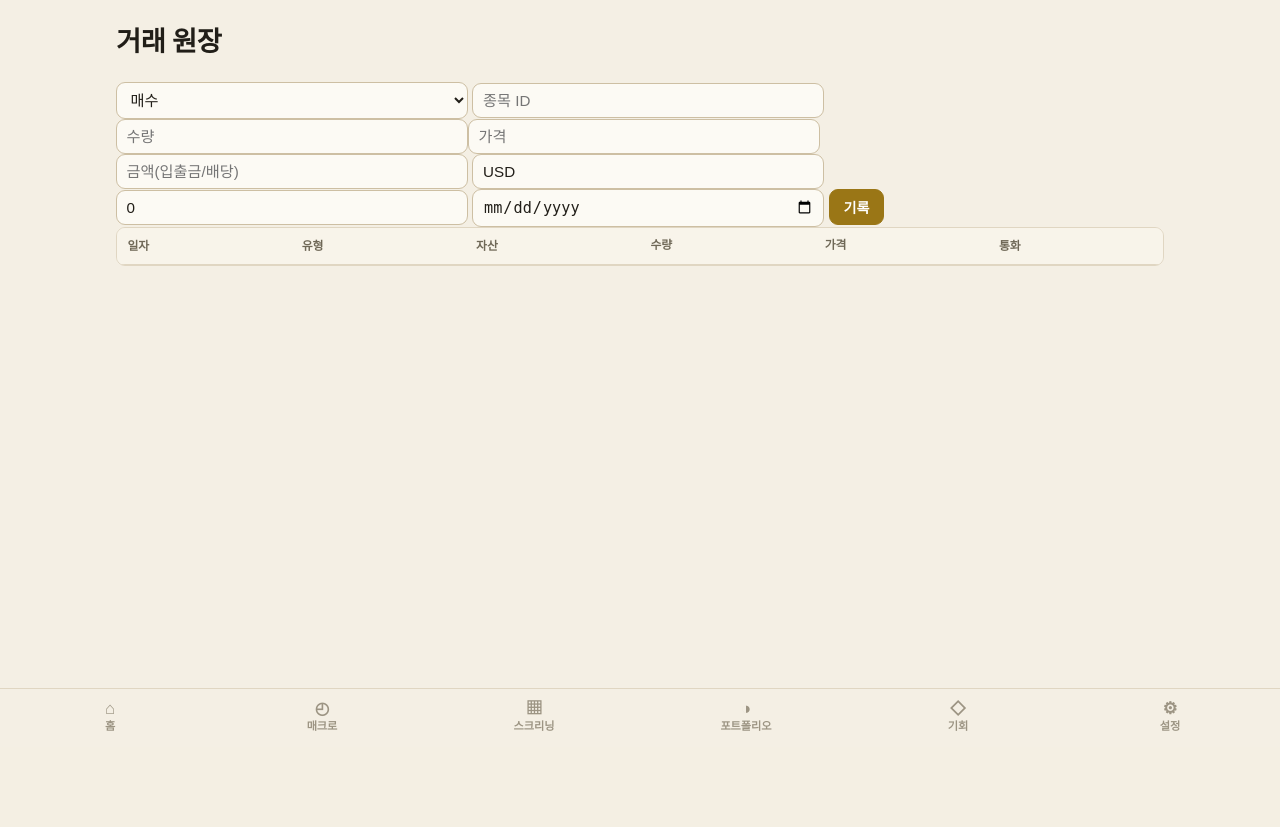
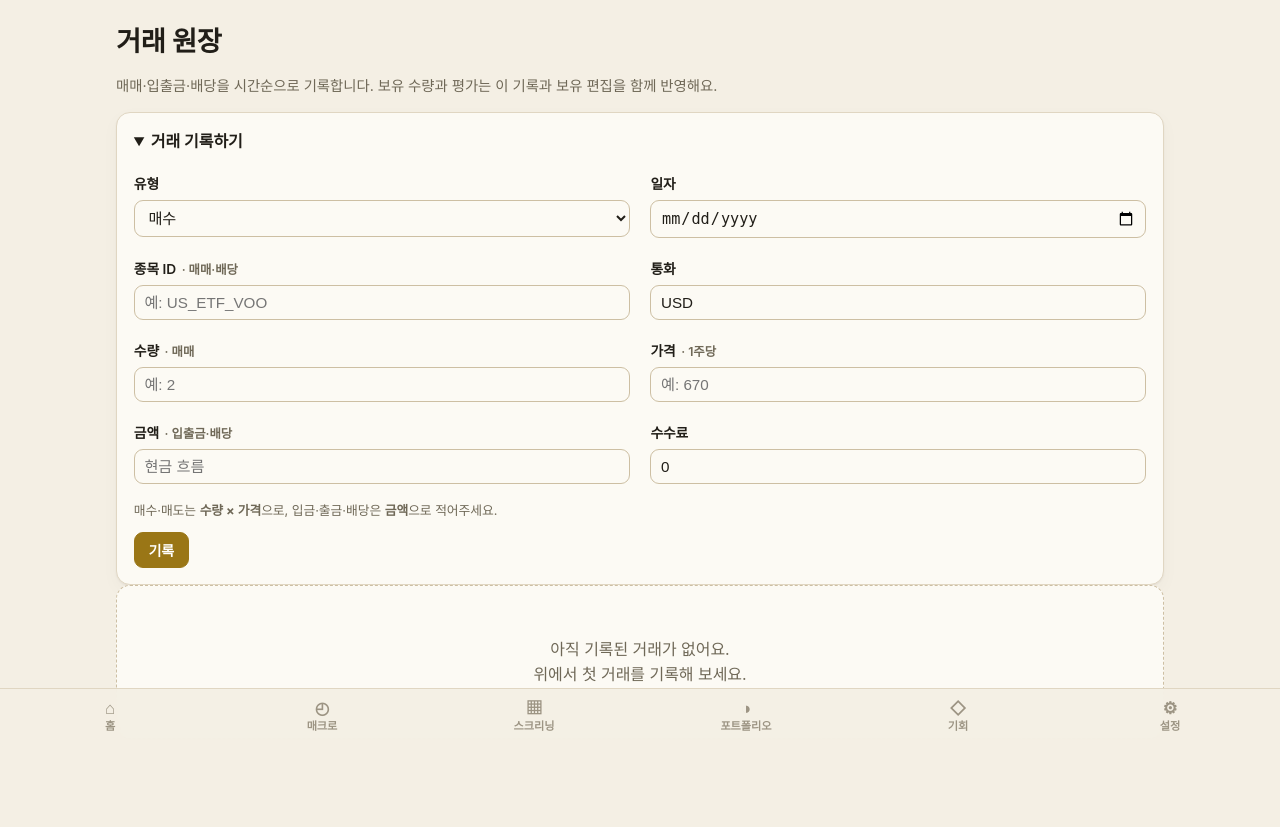
Before and after one commit to james20140802/croesus, a FastAPI app: template croesus/web/templates/transactions.html in a window 1280 px wide. Shown: the part 53-880 px from the top of the page. Before the commit the page ends 784 px from the top, so only its background shows below. Run offline with FastAPI, Linux system fonts and the light colour scheme; the template is opened without the code that fills it, so the values that code supplies are empty.

Commit message:
💄 feat: redesign the transactions ledger (passbook style)
The ledger was a row of unlabeled placeholder inputs over a raw table that showed
asset ids (US_ETF_QQQM), unrounded numbers (0.810987…), and no amount.

- Form: a labeled "거래 기록하기" card with grouped fields and a one-line hint on
  which fields each transaction type needs.
- Entries: a passbook-style list — date stamp in the margin, type pill, resolved
  symbol + company name, quantity × price detail, and a computed amount carrying a
  +/− cash-flow sign in green/red (inflow vs outflow). Empty state added.
- _fetch_ledger now resolves symbols and returns gross_amount/fees + a derived
  amount and flow direction so the view has real money figures to show.

Co-Authored-By: Claude Opus 4.8 <noreply@anthropic.com>

```diff
--- a/croesus/web/routes/portfolio.py
+++ b/croesus/web/routes/portfolio.py
@@ -8,7 +8,9 @@ from fastapi.responses import HTMLResponse, RedirectResponse
 from croesus.web.deps import templates, get_db_path
 from croesus.web.db import get_read_connection, get_write_connection
 from croesus.web.forms import holdings_form_to_csv, parse_transaction_form
-from croesus.web.services import build_portfolio_view, resolve_portfolio_id, opportunity_cache
+from croesus.web.services import (
+    build_portfolio_view, resolve_portfolio_id, resolve_symbol_map, opportunity_cache,
+)
 from croesus.portfolio.transaction_repository import TransactionRepository
 from croesus.jobs.portfolio_snapshot import run_portfolio_snapshot
 
@@ -57,13 +59,32 @@ def add_holding_row(request: Request) -> HTMLResponse:
     return templates.TemplateResponse(request, "partials/holdings_rows.html", {"h": {}})
 
 
+# 돈이 들어오는/나가는 거래(원장 표시에서 +/− 흐름과 색을 가른다).
+_INFLOW = {"sell", "deposit", "dividend"}
+_OUTFLOW = {"buy", "withdrawal", "fee"}
+
+
 def _fetch_ledger(conn, pid: str) -> list[dict]:
     rows = conn.execute(
-        "SELECT transaction_date, transaction_type, asset_id, quantity, price, currency "
-        "FROM portfolio_transactions WHERE portfolio_id = ? ORDER BY transaction_date DESC LIMIT 100",
+        "SELECT transaction_date, transaction_type, asset_id, quantity, price, "
+        "currency, gross_amount, fees FROM portfolio_transactions "
+        "WHERE portfolio_id = ? ORDER BY transaction_date DESC, transaction_id DESC LIMIT 100",
         [pid]).fetchall()
-    return [{"date": str(r[0]), "type": r[1], "asset_id": r[2], "quantity": r[3],
-             "price": r[4], "currency": r[5]} for r in rows]
+    symbols = resolve_symbol_map(conn, [r[2] for r in rows if r[2]])
+    ledger = []
+    for date, ttype, asset_id, qty, price, currency, gross, fees in rows:
+        sym, name = symbols.get(asset_id, (None, None)) if asset_id else (None, None)
+        amount = gross
+        if amount is None and qty is not None and price is not None:
+            amount = qty * price
+        ledger.append({
+            "date": str(date), "type": ttype, "asset_id": asset_id,
+            "symbol": sym or asset_id, "name": name,
+            "quantity": qty, "price": price, "currency": currency or "USD",
+            "amount": amount, "fees": fees or 0.0,
+            "flow": "in" if ttype in _INFLOW else "out" if ttype in _OUTFLOW else None,
+        })
+    return ledger
 
 
 @router.get("/portfolio/transactions", response_class=HTMLResponse)
--- a/croesus/web/templates/transactions.html
+++ b/croesus/web/templates/transactions.html
@@ -1,20 +1,60 @@
 {% extends "base.html" %}
 {% block content %}
+{% set csym = {"USD":"$","KRW":"₩","EUR":"€","JPY":"¥","GBP":"£"} %}
+{% set tone = {"buy":"gilt","sell":"gilt","deposit":"ok","dividend":"ok","withdrawal":"bad","fee":"bad","manual_adjustment":"neutral"} %}
 <h1>거래 원장</h1>
+<p class="muted" style="margin-top:-.4rem">매매·입출금·배당을 시간순으로 기록합니다. 보유 수량과 평가는 이 기록과 보유 편집을 함께 반영해요.</p>
+
 {% include "partials/form_errors.html" %}
-<form method="post" action="/portfolio/transactions" class="form inline">
-  <select name="transaction_type">
-    {% for t in ["buy","sell","deposit","withdrawal","dividend","fee","manual_adjustment"] %}
-    <option value="{{ t }}">{{ t | tx_type_label }}</option>{% endfor %}</select>
-  <input name="asset_id" placeholder="종목 ID">
-  <input name="quantity" placeholder="수량"><input name="price" placeholder="가격">
-  <input name="gross_amount" placeholder="금액(입출금/배당)">
-  <input name="currency" value="USD"><input name="fees" placeholder="수수료" value="0">
-  <input name="transaction_date" type="date" required>
-  <button type="submit" class="btn primary">기록</button>
-</form>
-<div class="table-wrap"><table class="data"><thead><tr><th>일자</th><th>유형</th><th>자산</th><th class="num">수량</th><th class="num">가격</th><th>통화</th></tr></thead>
-  <tbody>{% for t in ledger %}<tr><td>{{ t.date }}</td><td><span class="pill pill--neutral">{{ t.type | tx_type_label }}</span></td>
-    <td>{{ t.asset_id or '' }}</td><td class="num">{{ t.quantity }}</td><td class="num">{{ t.price }}</td>
-    <td>{{ t.currency }}</td></tr>{% endfor %}</tbody></table></div>
+
+<details class="card" open>
+  <summary style="cursor:pointer; font-weight:600">거래 기록하기</summary>
+  <form method="post" action="/portfolio/transactions" class="form" style="margin-top:.7rem">
+    <div class="form-grid">
+      <div class="field"><label>유형</label>
+        <select name="transaction_type">
+          {% for t in ["buy","sell","deposit","withdrawal","dividend","fee","manual_adjustment"] %}
+          <option value="{{ t }}">{{ t | tx_type_label }}</option>{% endfor %}</select></div>
+      <div class="field"><label>일자</label><input name="transaction_date" type="date" required></div>
+      <div class="field"><label>종목 ID <span class="muted">· 매매·배당</span></label><input name="asset_id" placeholder="예: US_ETF_VOO"></div>
+      <div class="field"><label>통화</label><input name="currency" value="USD"></div>
+      <div class="field"><label>수량 <span class="muted">· 매매</span></label><input name="quantity" inputmode="decimal" placeholder="예: 2"></div>
+      <div class="field"><label>가격 <span class="muted">· 1주당</span></label><input name="price" inputmode="decimal" placeholder="예: 670"></div>
+      <div class="field"><label>금액 <span class="muted">· 입출금·배당</span></label><input name="gross_amount" inputmode="decimal" placeholder="현금 흐름"></div>
+      <div class="field"><label>수수료</label><input name="fees" inputmode="decimal" value="0"></div>
+    </div>
+    <p class="muted small" style="margin:.5rem 0 .7rem">매수·매도는 <strong>수량 × 가격</strong>으로, 입금·출금·배당은 <strong>금액</strong>으로 적어주세요.</p>
+    <button type="submit" class="btn primary">기록</button>
+  </form>
+</details>
+
+{% if not ledger %}
+<section class="empty"><p>아직 기록된 거래가 없어요.<br>위에서 첫 거래를 기록해 보세요.</p></section>
+{% else %}
+<ol class="ledger">
+  {% for t in ledger %}
+  {% set cs = csym.get(t.currency, '') %}
+  <li class="led">
+    <div class="led-date"><span class="md">{{ t.date[5:] }}</span><span class="yr">{{ t.date[:4] }}</span></div>
+    <div class="led-body">
+      <div class="led-line">
+        <span class="pill pill--{{ tone.get(t.type, 'neutral') }}">{{ t.type | tx_type_label }}</span>
+        {% if t.symbol %}<strong class="led-sym">{{ t.symbol }}</strong>{% endif %}
+        {% if t.name %}<span class="muted small">{{ t.name }}</span>{% endif %}
+      </div>
+      {% if t.quantity is not none and t.price is not none %}
+      <div class="led-sub muted small">{{ '%g'|format(t.quantity) }}주 × {{ cs }}{{ '{:,.2f}'.format(t.price) }}{% if t.fees %} · 수수료 {{ cs }}{{ '{:,.2f}'.format(t.fees) }}{% endif %}</div>
+      {% endif %}
+    </div>
+    <div class="led-amt {{ t.flow or '' }}">
+      {% if t.amount is not none %}
+      <span class="amt">{{ '+' if t.flow == 'in' else '−' if t.flow == 'out' else '' }}{{ cs }}{{ '{:,.2f}'.format(t.amount) }}</span>
+      <span class="cur muted">{{ t.currency }}</span>
+      {% else %}<span class="amt muted">—</span>{% endif %}
+    </div>
+  </li>
+  {% endfor %}
+</ol>
+<p class="card-note">최근 100건까지 보여줍니다.</p>
+{% endif %}
 {% endblock %}
```
